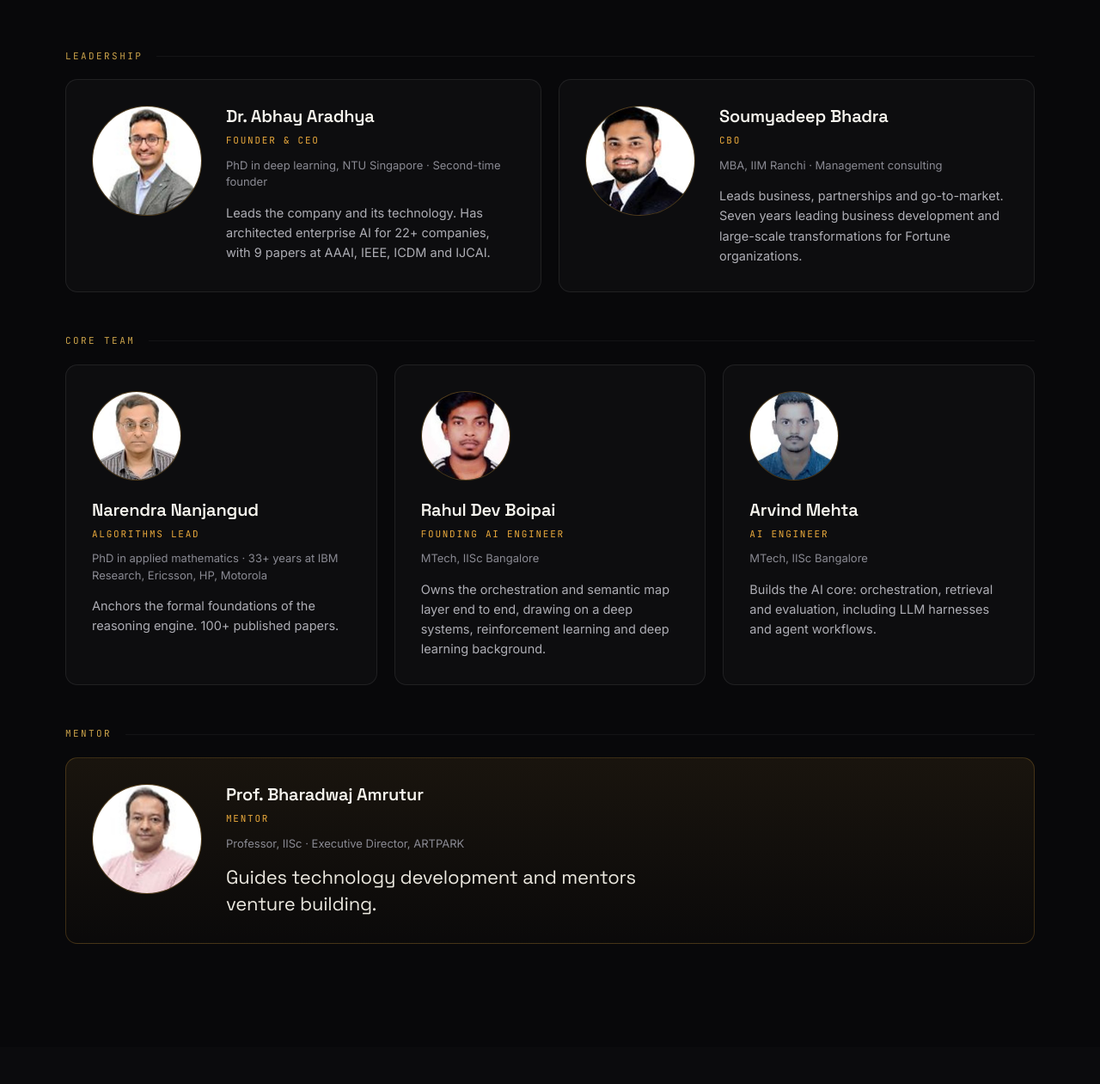
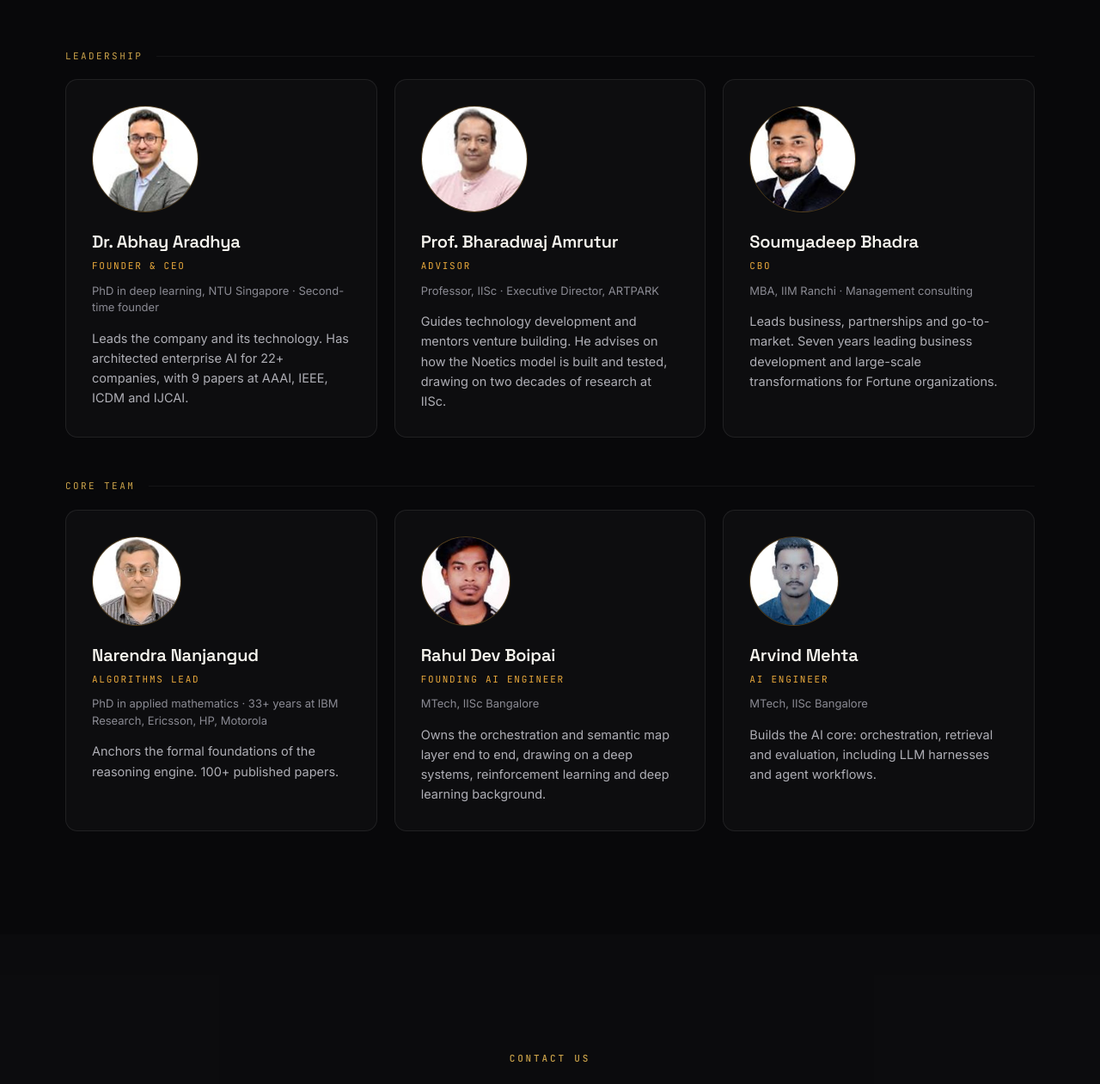
Before and after one commit to abhayaradhya2293/noeticstechnologies, a plain HTML site: page index.html in a window 1280 px wide. Shown: the part 7329-8590 px from the top of the page at 86% size. Drawn offline with Linux system fonts and the light colour scheme.

Commit message:
Update on team section
Update on the team section

```diff
--- a/index.html
+++ b/index.html
@@ -275,25 +275,21 @@
   .team-block+.team-block{margin-top:48px}
   .team-sub{display:flex;align-items:center;gap:16px;margin-bottom:18px;font-family:'JetBrains Mono',monospace;font-size:11px;letter-spacing:0.22em;text-transform:uppercase;color:var(--gold-deep)}
   .team-sub::after{content:"";flex:1;height:1px;background:var(--line-soft)}
-  .team-two{display:grid;grid-template-columns:1fr 1fr;gap:20px}
   .team-three{display:grid;grid-template-columns:repeat(3,1fr);gap:20px}
   .person{border:1px solid var(--line);border-radius:var(--radius);background:var(--card);padding:30px;transition:border-color .25s,background .25s,transform .25s}
   .person:hover{border-color:var(--line-gold);background:var(--card-hover);transform:translateY(-3px)}
-  .person.wide{display:flex;gap:28px;align-items:flex-start}
   .ph{position:relative;width:104px;height:104px;border-radius:50%;flex-shrink:0;overflow:hidden;border:1px solid var(--line-gold);background:radial-gradient(circle at 50% 30%,rgba(233,169,60,0.18),rgba(233,169,60,0.03));display:flex;align-items:center;justify-content:center}
   .ph::before{content:attr(data-i);font-family:'Space Grotesk',sans-serif;font-weight:600;font-size:32px;color:var(--gold);letter-spacing:0.02em}
   .ph img{position:absolute;inset:0;width:100%;height:100%;object-fit:cover}
-  .person.wide .ph{width:128px;height:128px}
-  .person.wide .ph::before{font-size:40px}
   .team-three .ph{margin-bottom:22px}
+  .team-three.lead .ph{width:124px;height:124px}
+  .team-three.lead .ph::before{font-size:38px}
   .person h3{font-family:'Space Grotesk',sans-serif;font-size:20px;font-weight:600;color:var(--white);letter-spacing:-0.01em;line-height:1.25}
   .person .role{margin-top:7px;font-family:'JetBrains Mono',monospace;font-size:11px;letter-spacing:0.16em;text-transform:uppercase;color:var(--gold)}
   .person .cred{margin-top:10px;font-size:13px;color:var(--muted);line-height:1.5}
   .person p{margin-top:14px;font-size:14.5px;color:#aeaeb5;line-height:1.6}
-  .person.mentor{border-color:var(--line-gold);background:linear-gradient(180deg,rgba(233,169,60,0.08),rgba(233,169,60,0.015))}
-  .person.mentor p{font-family:'Space Grotesk',sans-serif;font-size:clamp(18px,2vw,22px);color:var(--cream);line-height:1.4;letter-spacing:-0.01em;max-width:34ch}
-  @media(max-width:960px){.team-two{grid-template-columns:1fr}.team-three{grid-template-columns:1fr 1fr}}
-  @media(max-width:620px){.team-three{grid-template-columns:1fr}.person.wide{flex-direction:column;gap:22px}.person{padding:26px}}
+  @media(max-width:960px){.team-three{grid-template-columns:1fr 1fr}}
+  @media(max-width:620px){.team-three{grid-template-columns:1fr}.person{padding:26px}}
 
   /* ---------- FOOTER ---------- */
   footer{padding:46px 0;border-top:1px solid var(--line)}
@@ -628,24 +624,27 @@
 
     <div class="team-block">
       <div class="team-sub reveal">Leadership</div>
-      <div class="team-two">
-        <article class="person wide reveal">
+      <div class="team-three lead">
+        <article class="person reveal">
           <div class="ph" data-i="AA"><img src="assets/team/abhay-aradhya.jpg" alt="Dr. Abhay Aradhya" loading="lazy" onerror="this.remove()" /></div>
-          <div>
           <h3>Dr. Abhay Aradhya</h3>
           <div class="role">Founder &amp; CEO</div>
           <div class="cred">PhD in deep learning, NTU Singapore · Second-time founder</div>
           <p>Leads the company and its technology. Has architected enterprise AI for 22+ companies, with 9 papers at AAAI, IEEE, ICDM and IJCAI.</p>
-          </div>
         </article>
-        <article class="person wide reveal" style="transition-delay:.08s">
+        <article class="person reveal" style="transition-delay:.08s">
+          <div class="ph" data-i="BA"><img src="assets/team/bharadwaj-amrutur.jpg" alt="Prof. Bharadwaj Amrutur" loading="lazy" onerror="this.remove()" /></div>
+          <h3>Prof. Bharadwaj Amrutur</h3>
+          <div class="role">Advisor</div>
+          <div class="cred">Professor, IISc · Executive Director, ARTPARK</div>
+          <p>Guides technology development and mentors venture building. He advises on how the Noetics model is built and tested, drawing on two decades of research at IISc.</p>
+        </article>
+        <article class="person reveal" style="transition-delay:.16s">
           <div class="ph" data-i="SB"><img src="assets/team/soumyadeep-bhadra.jpg" alt="Soumyadeep Bhadra" loading="lazy" onerror="this.remove()" /></div>
-          <div>
           <h3>Soumyadeep Bhadra</h3>
           <div class="role">CBO</div>
           <div class="cred">MBA, IIM Ranchi · Management consulting</div>
           <p>Leads business, partnerships and go-to-market. Seven years leading business development and large-scale transformations for Fortune organizations.</p>
-          </div>
         </article>
       </div>
     </div>
@@ -675,19 +674,6 @@
           <p>Builds the AI core: orchestration, retrieval and evaluation, including LLM harnesses and agent workflows.</p>
         </article>
       </div>
-    </div>
-
-    <div class="team-block">
-      <div class="team-sub reveal">Mentor</div>
-      <article class="person wide mentor reveal">
-        <div class="ph" data-i="BA"><img src="assets/team/bharadwaj-amrutur.jpg" alt="Prof. Bharadwaj Amrutur" loading="lazy" onerror="this.remove()" /></div>
-        <div>
-          <h3>Prof. Bharadwaj Amrutur</h3>
-          <div class="role">Mentor</div>
-          <div class="cred">Professor, IISc · Executive Director, ARTPARK</div>
-          <p>Guides technology development and mentors venture building.</p>
-        </div>
-      </article>
     </div>
   </div>
 </section>
```
Lines whose indentation alone changed are shown as unchanged.
